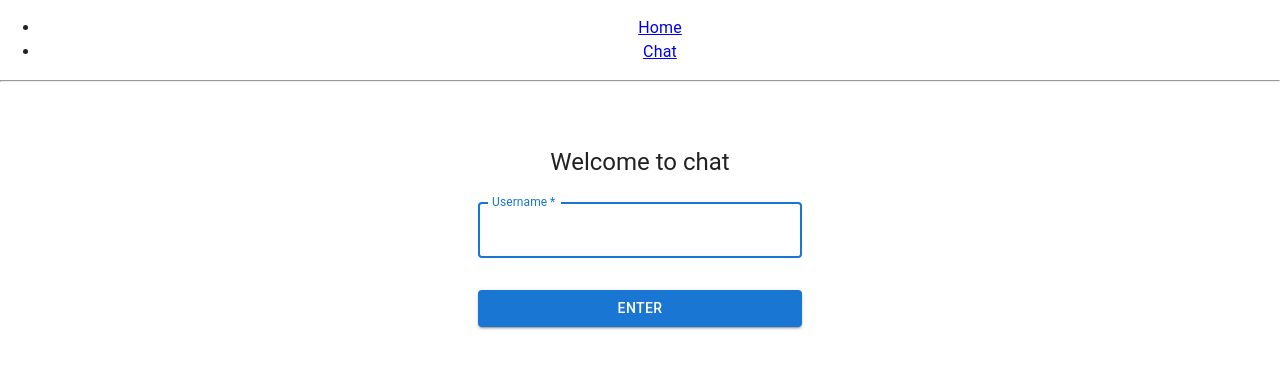
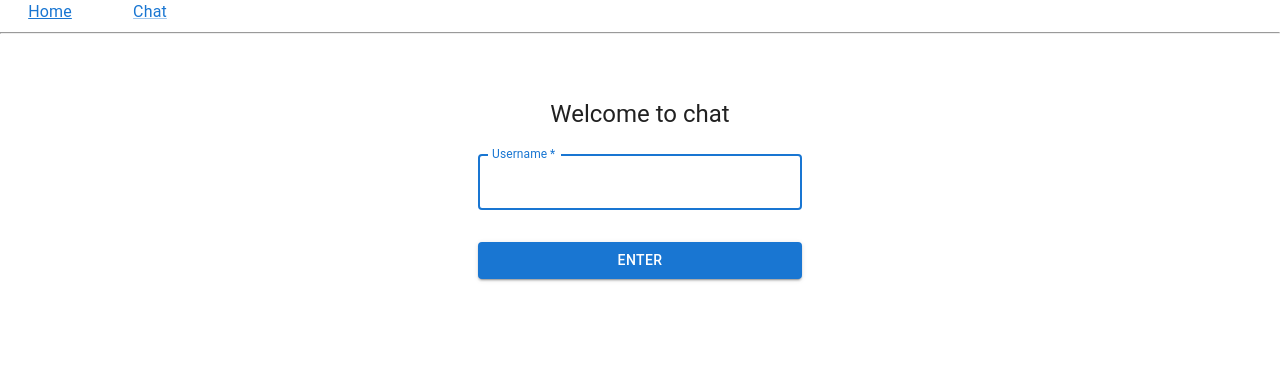
Before and after one commit to raitisbe/home-assignment, a React (Create React App) app in the folder client/: page / in a window 1280 px wide. Shown: the top 368 px of the page. Built offline with nearby package versions, Linux system fonts and the light colour scheme.

Commit message:
feat: Improve top menu

```diff
--- a/client/src/layout.tsx
+++ b/client/src/layout.tsx
@@ -1,27 +1,23 @@
 import React from 'react';
-import { Outlet, Link } from "react-router-dom";
+import { Outlet } from "react-router-dom";
+import Box from '@mui/material/Box';
+import { Link } from '@mui/material';
+import {Link as LinkRR} from 'react-router-dom';
 
 export function Layout() {
   return (
     <div>
       {/* A "layout route" is a good place to put markup you want to
                 share across all the pages on your site, like navigation. */}
-      <nav>
-        <ul>
-          <li>
-            <Link to="/">Home</Link>
-          </li>
-          <li>
-            <Link to="/chat">Chat</Link>
-          </li>
-        </ul>
-      </nav>
+
+      <Box sx={{ display: 'flex', alignItems: 'center', textAlign: 'center' }}>
+        <Link component={LinkRR} to="/" sx={{minWidth : 100 }}>Home</Link>
+        <Link component={LinkRR} to="/chat" sx={{minWidth : 100 }}>Chat</Link>
+      </Box>
 
       <hr />
 
-      {/* An <Outlet> renders whatever child route is currently active,
-                so you can think about this <Outlet> as a placeholder for
-                the child routes we defined above. */}
+
       <Outlet />
     </div>
   );
```
